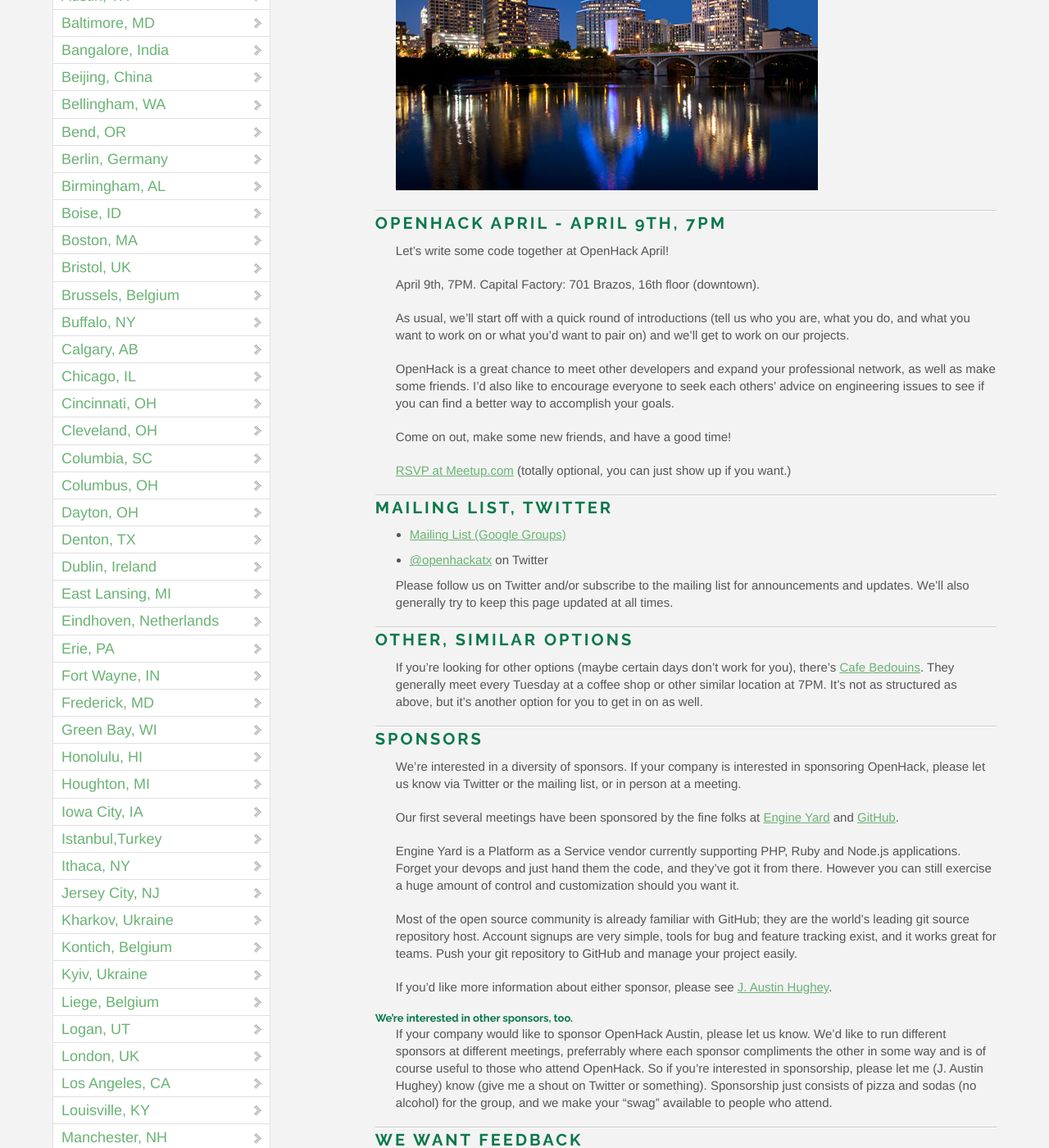
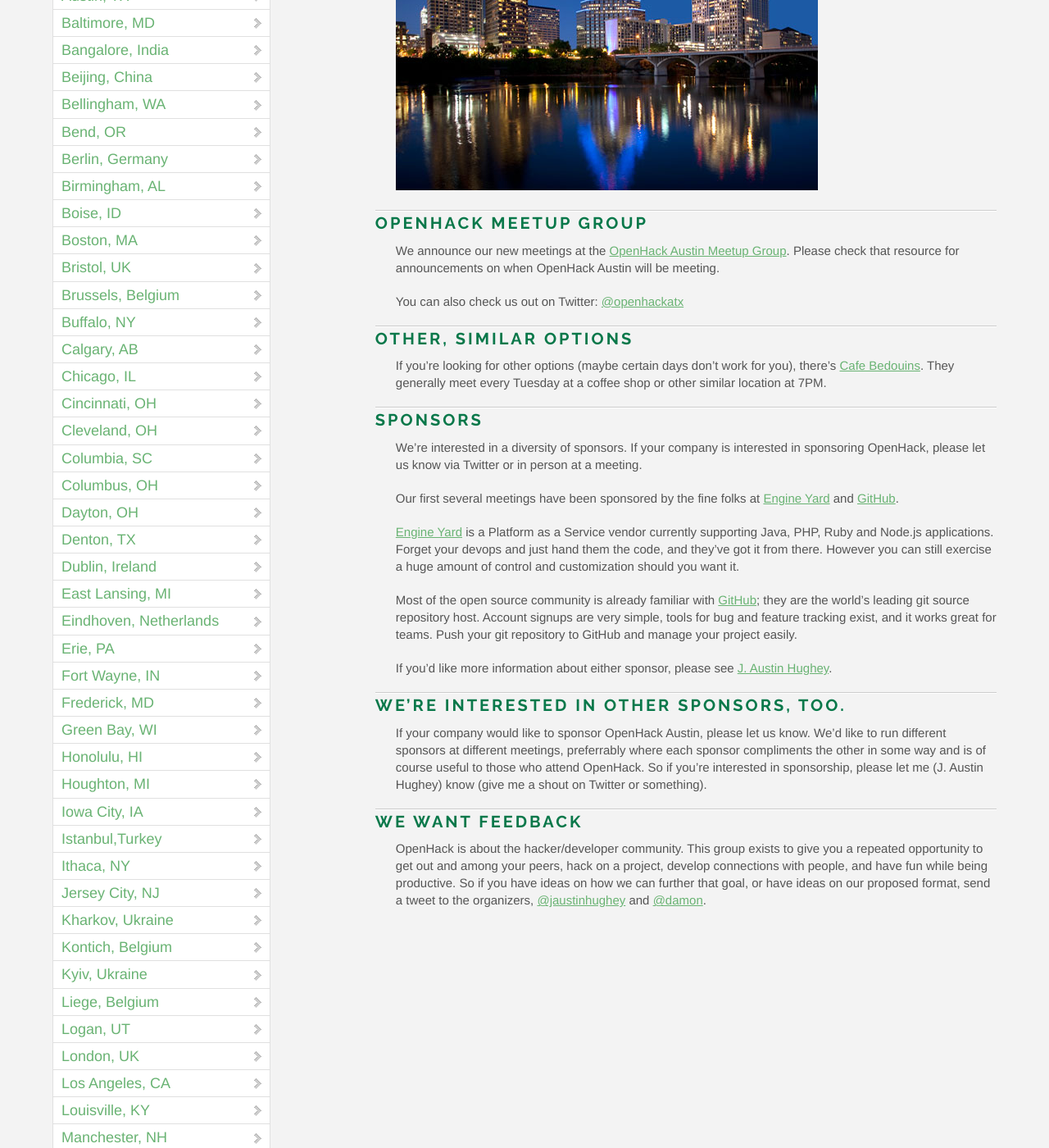
Before and after one commit to OpenHack/openhack.github.com, a Jekyll site: the page built from austin/index.markdown, in a window 1280 px wide and 1400 px high, scrolled down 370 px. Shown: the whole window at 82% size. Built offline with Jekyll 4.4.1, drawn with Linux system fonts in a browser that asks for light colours; nearby versions of some CDN libraries; comment, search, counter and statistics services are not loaded; some of the changed text lies outside the part shown.

Commit message:
update for austin, tx

```diff
--- a/austin/index.markdown
+++ b/austin/index.markdown
@@ -7,72 +7,57 @@ title: OpenHack - Austin, TX
 
 ![Austin, TX Skyline](/austin/atx.jpg)
 
-### OpenHack April - April 9th, 7PM
+### OpenHack Meetup Group
 
-Let's write some code together at OpenHack April!
+We announce our new meetings at the [OpenHack Austin Meetup Group](http://www.meetup.com/openhackatx/).
+Please check that resource for announcements on when OpenHack Austin will be meeting.
 
-April 9th, 7PM. Capital Factory: 701 Brazos, 16th floor (downtown).
-
-As usual, we'll start off with a quick round of introductions (tell us who you
-are, what you do, and what you want to work on or what you'd want to pair on)
-and we'll get to work on our projects.
-
-OpenHack is a great chance to meet other developers and expand your professional
-network, as well as make some friends. I'd also like to encourage everyone to
-seek each others' advice on engineering issues to see if you can find a better
-way to accomplish your goals.
-
-Come on out, make some new friends, and have a good time!
-
-[RSVP at Meetup.com](http://www.meetup.com/openhackatx/events/173248382/)
-(totally optional, you can just show up if you want.)
-
-### Mailing List, Twitter
-
-- [Mailing List (Google Groups)](https://groups.google.com/forum/?fromgroups#!forum/openhack-atx)
-- [@openhackatx](http://twitter.com/openhackatx) on Twitter
-
-Please follow us on Twitter and/or subscribe to the mailing list for announcements and updates.
-We'll also generally try to keep this page updated at all times.
+You can also check us out on Twitter:
+[@openhackatx](http://twitter.com/openhackatx)
 
 ### Other, similar options
 
-If you're looking for other options (maybe certain days don't work for you), there's [Cafe Bedouins](http://cafebedouins.com/).
+If you're looking for other options (maybe certain days don't work for you),
+there's [Cafe Bedouins](http://cafebedouins.com/).
 They generally meet every Tuesday at a coffee shop or other similar location at 7PM.
-It's not as structured as above, but it's another option for you to get in on as well.
 
 ### Sponsors
 
-We're interested in a diversity of sponsors. If your company is interested in sponsoring OpenHack, please let us know
-via Twitter or the mailing list, or in person at a meeting.
+We're interested in a diversity of sponsors. If your company is interested in
+sponsoring OpenHack, please let us know via Twitter or in person at a meeting.
 
-Our first several meetings have been sponsored by the fine folks at [Engine Yard](http://www.engineyard.com)
-and [GitHub](http://www.github.com).
+Our first several meetings have been sponsored by the fine folks at
+[Engine Yard](http://www.engineyard.com) and [GitHub](http://www.github.com).
 
-Engine Yard is a Platform as a Service vendor
-currently supporting PHP, Ruby and Node.js applications.
+[Engine Yard](http://www.engineyard.com) is a Platform as a Service vendor
+currently supporting Java, PHP, Ruby and Node.js applications.
 Forget your devops and just hand them the code, and they've got it from there.
-However you can still exercise a huge amount of control and customization should you want it.
+However you can still exercise a huge amount of control and customization
+should you want it.
 
-Most of the open source community is already familiar with GitHub; they are the world's leading git source repository host. Account
-signups are very simple, tools for bug and feature tracking exist, and it works great for teams.
-Push your git repository to GitHub and manage your project easily.
+Most of the open source community is already familiar with
+[GitHub](http://www.github.com); they are the world's leading git source
+repository host. Account signups are very simple, tools for bug and feature
+tracking exist, and it works great for teams. Push your git repository to GitHub
+and manage your project easily.
 
-If you'd like more information about either sponsor, please see [J. Austin Hughey](http://twitter.com/jaustinhughey).
+If you'd like more information about either sponsor, please see
+[J. Austin Hughey](http://twitter.com/jaustinhughey).
 
-#### We're interested in other sponsors, too.
+### We're interested in other sponsors, too.
 
 If your company would like to sponsor OpenHack Austin, please let us know.
 We'd like to run different sponsors at different meetings,
-preferrably where each sponsor compliments the other in some way and is of course useful to those who attend OpenHack.
-So if you're interested in sponsorship, please let me (J. Austin Hughey) know (give me a shout on Twitter or something).
-Sponsorship just consists of pizza and sodas (no alcohol) for the group, and we make your "swag" available to people who attend.
+preferrably where each sponsor compliments the other in some way and is of
+course useful to those who attend OpenHack. So if you're interested in
+sponsorship, please let me (J. Austin Hughey) know
+(give me a shout on Twitter or something).
 
 ### We want feedback
 
 OpenHack is about the hacker/developer community. This group exists to give you a
-repeated/predictable opportunity to get out and among your peers, hack on a project,
+repeated opportunity to get out and among your peers, hack on a project,
 develop connections with people, and have fun while being productive. So if you have ideas
-on how we can further that goal, or have ideas on our proposed format, either tweet the organizers,
-J. Austin Hughey [@jaustinhughey](https://twitter.com/jaustinhughey) and Damon Clinkscales [@damon](https://twitter.com/damon),
-or post a message to the above mailing list.
+on how we can further that goal, or have ideas on our proposed format, send a
+tweet to the organizers, [@jaustinhughey](https://twitter.com/jaustinhughey)
+and [@damon](https://twitter.com/damon).
```
